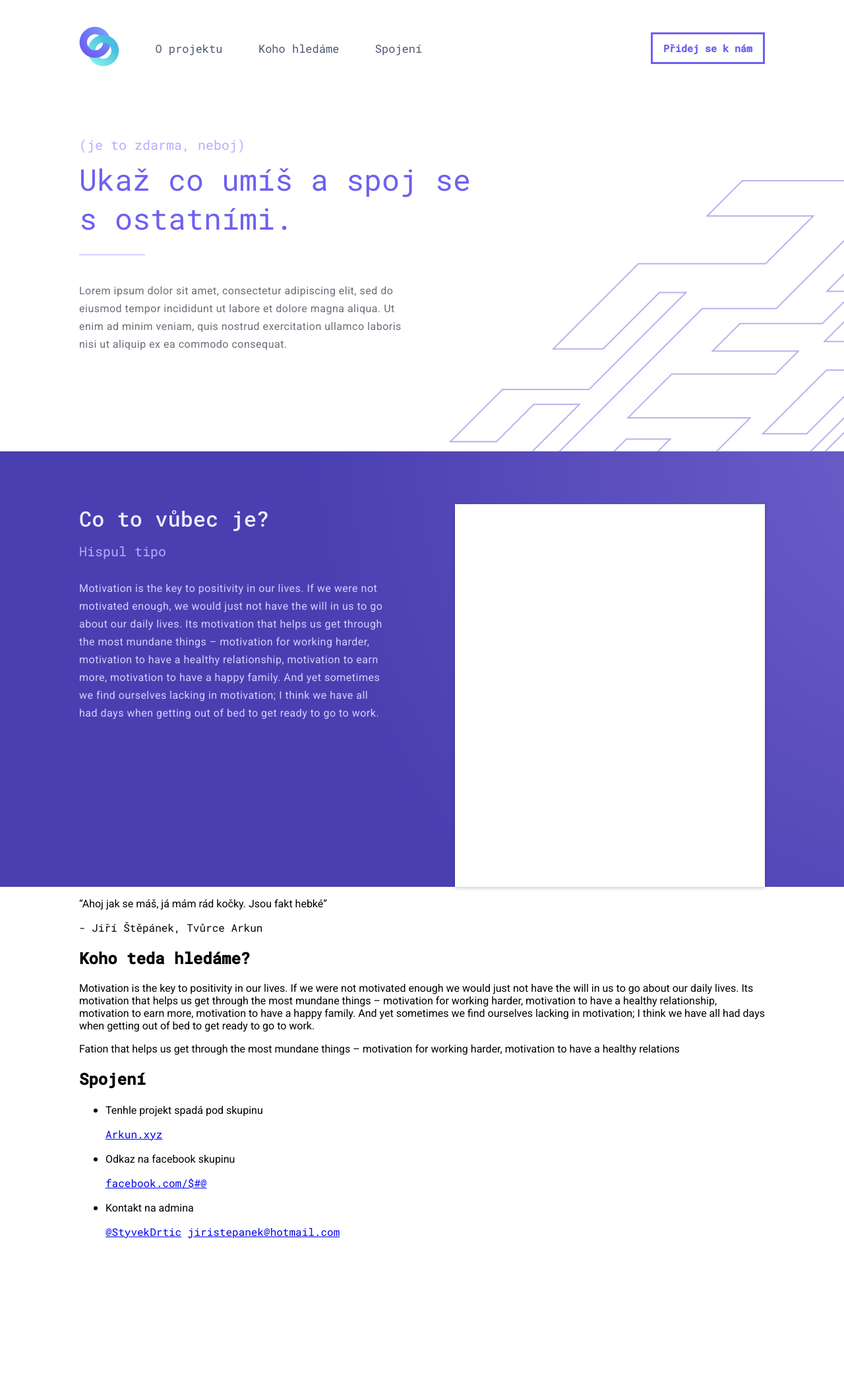
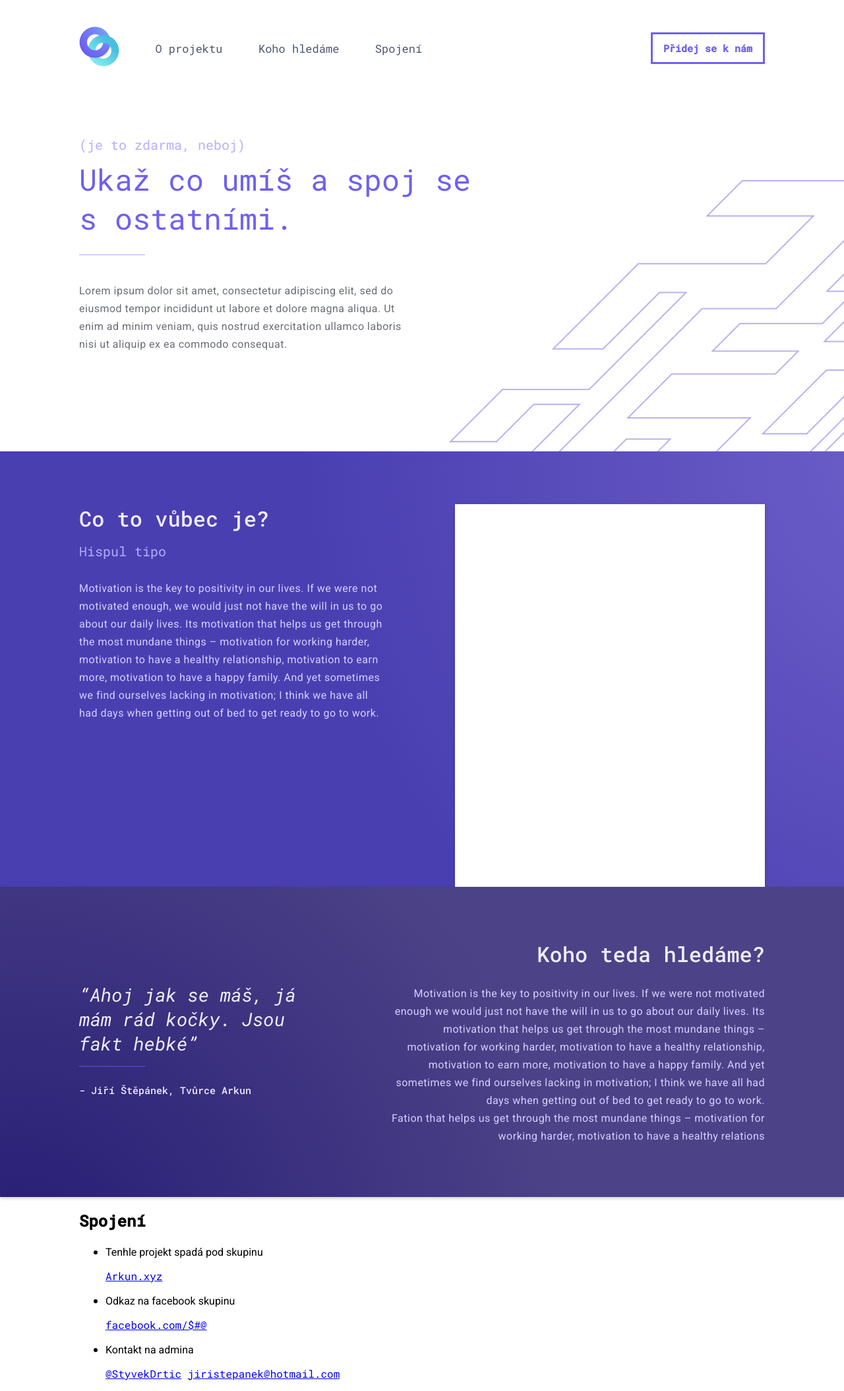
Before and after one commit to StyvekDrtic/Collab., a Jekyll site: the page built from index.html, in a window 1280 px wide. Shown: the whole page at 66% size. Built offline with Jekyll 4.4.1, drawn with Linux system fonts in a browser that asks for light colours; before the commit the page ends 1893 px from its top, so only the background shows below that.

Commit message:
sekce2 css (pre)

```diff
--- a/_includes/sekce2.html
+++ b/_includes/sekce2.html
@@ -1,4 +1,4 @@
-<section class="section2">
+<section class="sekce2">
   <div class="innerWrap">
     <div class="citat">
       <p>“Ahoj jak se máš, já mám rád kočky. Jsou fakt hebké”</p>
--- a/_sass/_sekce2.scss
+++ b/_sass/_sekce2.scss
@@ -0,0 +1,72 @@
+.sekce2 {
+  background: url("../img/background2.svg");
+  background-size: cover;
+  background-repeat: no-repeat;
+  min-height: 470px;
+  z-index: 10;
+  -webkit-box-shadow: 0px 2px 5px 0px rgba(0,0,0,0.2);
+  -moz-box-shadow: 0px 2px 5px 0px rgba(0,0,0,0.2);
+  box-shadow: 0px 2px 5px 0px rgba(0,0,0,0.2);
+  position: relative;
+  text-align: right;
+
+  .innerWrap {
+    position: relative;
+    min-height: 470px;
+  }
+
+  .citat {
+    display: inline-block;
+    float: left;
+    text-align: left;
+    margin-top: 145px;
+
+    p {
+      color: #EEECFF;
+      font-family: 'Roboto Mono', monospace;
+      font-size: 28px;
+      font-weight: 400;
+      font-style: italic;
+      margin: 0;
+      width: 330px;
+    }
+
+    .cara {
+      background: #4A3FB1;
+      height: 2px;
+      width: 100px;
+      margin-top: 15px;
+      margin-bottom: 25px;
+    }
+
+    span {
+      font-weight: 500;
+      font-size: 15px;
+      color: #EEECFF;
+    }
+  }
+
+  .pravaCast {
+    display: inline-block;
+    width: calc(100% - 330px - 50px);
+    max-width: 570px;
+    margin-top: 80px;
+
+    h2 {
+      color: #EEECFF;
+      font-weight: 500;
+      font-size: 32px;
+      margin: 0;
+      margin-bottom: 25px;
+    }
+
+    p {
+      margin: 0;
+      font-size: 16px;
+      color: #D4D0FF;
+      letter-spacing: 0.5px;
+      line-height: 27px;
+      font-weight: 400;
+    }
+  }
+}
```
Also changed, not shown: assets/img/background2.svg (added), assets/img/background3.svg (added).
